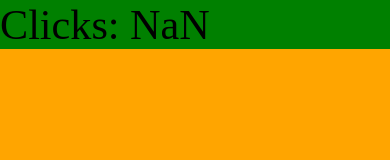
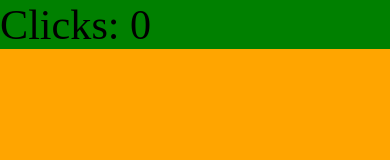
Before and after one commit to CodePy5/FidgetPen, a plain HTML site: page Fidget Pen/www/index.html in a window 390 px wide. Shown: the top 160 px of the page. Drawn offline with Linux system fonts and the light colour scheme; files whose address does not match are found by name.

Commit message:
Fix initialize glitch

```diff
--- a/Fidget Pen/www/index.html
+++ b/Fidget Pen/www/index.html
@@ -8,7 +8,7 @@
 		<script>
 			$(document).ready(function(){
 				var storage  = window.localStorage;
-				if(storage.getItem("score")>=0){
+				if(storage.getItem("score")!=null){
 					var clicks = parseInt(storage.getItem("score"));
 					$("#clicks").html("Clicks: " + clicks);
 				}else{
```
